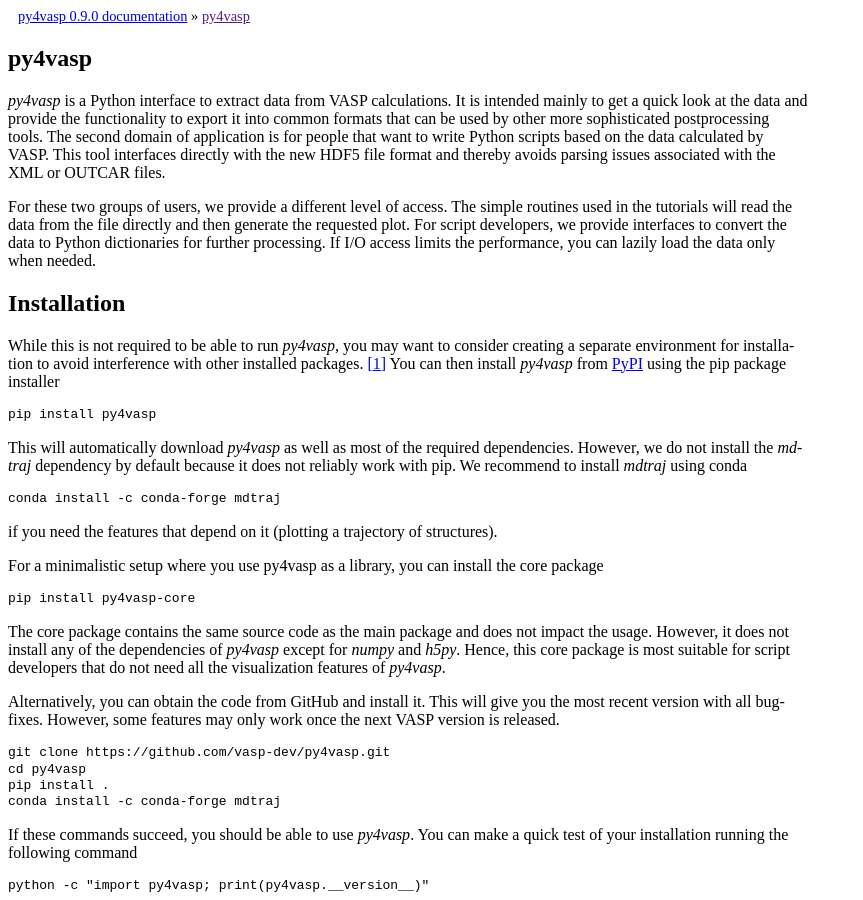
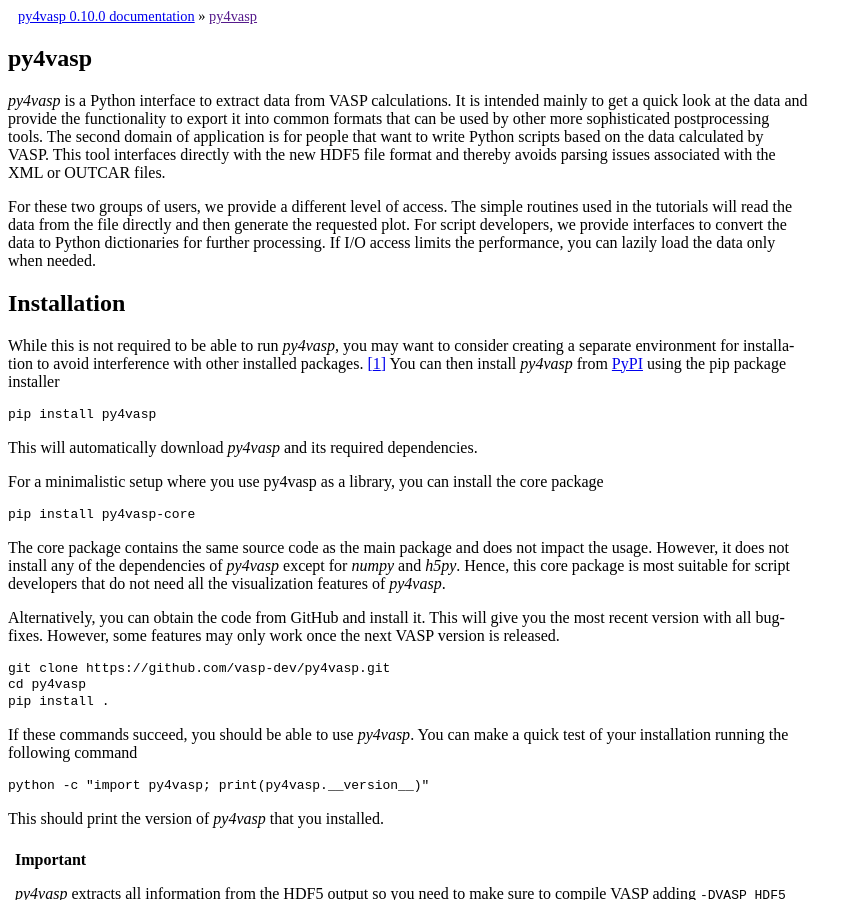
Before and after one commit to vasp-dev/py4vasp, a Sphinx documentation site: the page built from docs/index.rst, in a window 1280 px wide and 900 px high. Shown: the whole window, without its empty margins (0-863 px from the left). Built offline with Sphinx 7.4.7, drawn with Linux system fonts in a browser that asks for light colours; some of the changed text lies outside the part shown.

Commit message:
Update documentation

```diff
--- a/docs/conf.py
+++ b/docs/conf.py
@@ -22,7 +22,7 @@
 author = "VASP Software GmbH"
 
 # The full version, including alpha/beta/rc tags
-release = "0.9.0"
+release = "0.10.0"
 
 
 # -- General configuration ---------------------------------------------------
--- a/docs/index.rst
+++ b/docs/index.rst
@@ -28,15 +28,7 @@
 
   pip install py4vasp
 
-This will automatically download *py4vasp* as well as most of the required dependencies.
-However, we do not install the *mdtraj* dependency by default because it does not
-reliably work with pip. We recommend to install *mdtraj* using conda
-
-.. code-block:: bash
-
-  conda install -c conda-forge mdtraj
-
-if you need the features that depend on it (plotting a trajectory of structures).
+This will automatically download *py4vasp* and its required dependencies.
 
 For a minimalistic setup where you use py4vasp as a library, you can install the
 core package
@@ -59,7 +51,6 @@
   git clone https://github.com/vasp-dev/py4vasp.git
   cd py4vasp
   pip install .
-  conda install -c conda-forge mdtraj
 
 If these commands succeed, you should be able to use *py4vasp*. You can make a quick
 test of your installation running the following command
```
Also changed, not shown: other parts of docs/index.rst (+8 -0 lines).
